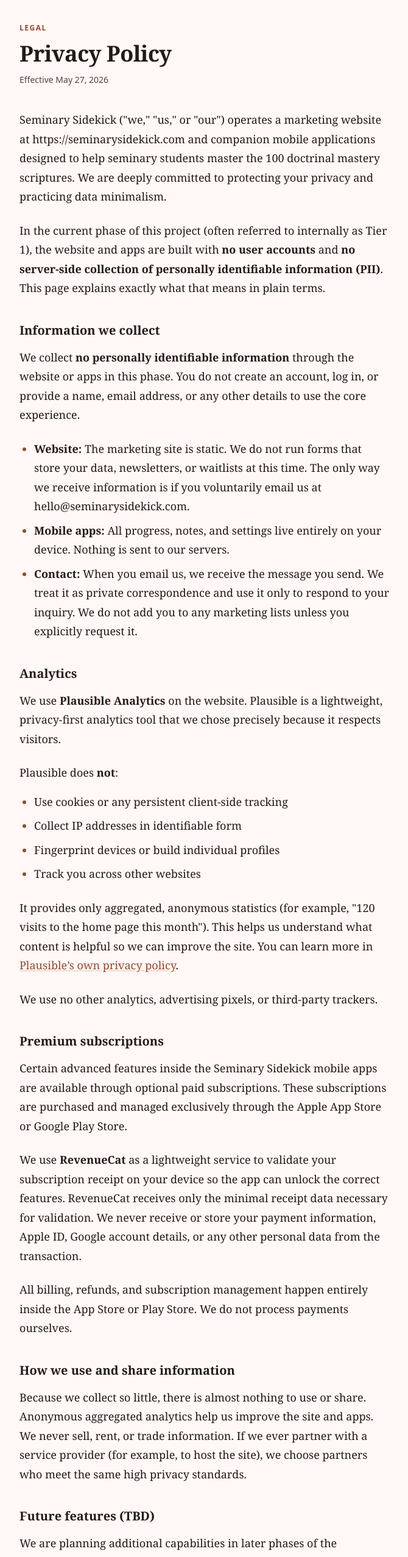
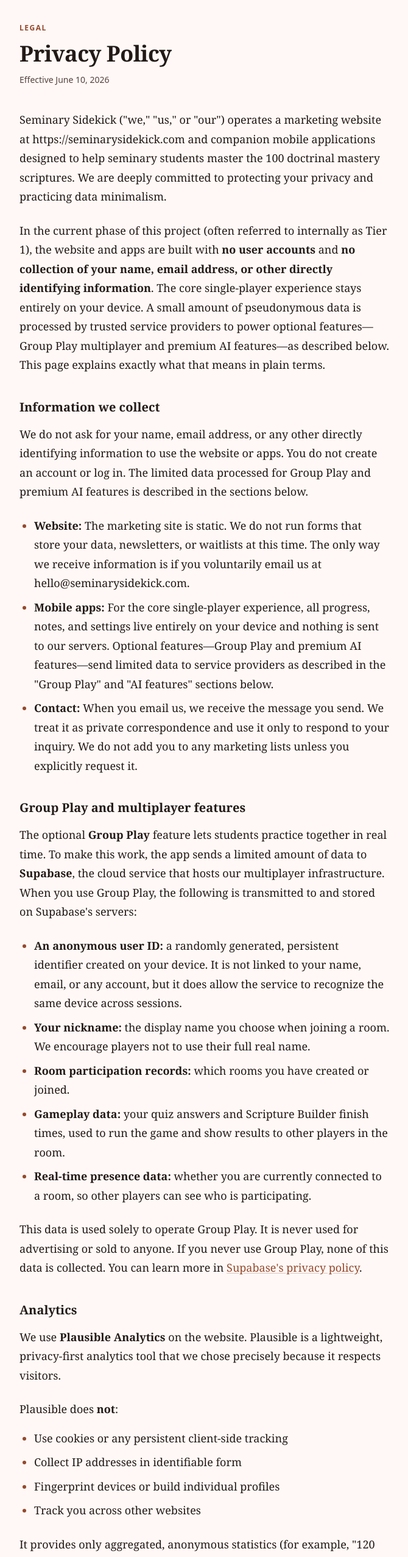
Before and after one commit to sophomorica/seminary-sidekick, a SvelteKit app: page /privacy in a window 1280 px wide. Shown: the part 140-2694 px from the top of the page at 61% size, without its empty margins (304-974 px from the left). Built offline with nearby package versions, Linux system fonts and the light colour scheme.

Commit message:
update privacy policy and tos

```diff
--- a/src/routes/privacy/+page.svelte
+++ b/src/routes/privacy/+page.svelte
@@ -1,7 +1,7 @@
 <script lang="ts">
 	import { SITE_NAME, SITE_URL, CONTACT_EMAIL } from '$lib/config/site';
 
-	const effectiveDate = 'May 27, 2026';
+	const effectiveDate = 'June 10, 2026';
 	const pageTitle = `Privacy Policy — ${SITE_NAME}`;
 	const canonical = `${SITE_URL}/privacy`;
 </script>
@@ -10,13 +10,13 @@
 	<title>{pageTitle}</title>
 	<meta
 		name="description"
-		content="Privacy policy for Seminary Sidekick. We practice data minimalism: no accounts and no server-side collection of personally identifiable information in the current phase of the project."
+		content="Privacy policy for Seminary Sidekick. We practice data minimalism: no accounts required, and the core single-player experience stays entirely on your device."
 	/>
 	<link rel="canonical" href={canonical} />
 	<meta property="og:title" content="Privacy Policy — Seminary Sidekick" />
 	<meta
 		property="og:description"
-		content="We keep things simple and private. No accounts, no PII on our servers, privacy-friendly analytics with Plausible."
+		content="We keep things simple and private. No accounts, data minimalism, and privacy-friendly analytics with Plausible."
 	/>
 	<meta property="og:type" content="website" />
 	<meta property="og:url" content={canonical} />
@@ -38,17 +38,20 @@
 	</p>
 	<p class="mb-6 font-serif text-[1.125rem] leading-[1.75] text-on-surface">
 		In the current phase of this project (often referred to internally as Tier 1), the website
-		and apps are built with <strong>no user accounts</strong> and
-		<strong>no server-side collection of personally identifiable information (PII)</strong>.
-		This page explains exactly what that means in plain terms.
+		and apps are built with <strong>no user accounts</strong> and <strong>no collection of your
+		name, email address, or other directly identifying information</strong>. The core
+		single-player experience stays entirely on your device. A small amount of pseudonymous data
+		is processed by trusted service providers to power optional features—Group Play multiplayer
+		and premium AI features—as described below. This page explains exactly what that means in
+		plain terms.
 	</p>
 
 	<!-- Information We Collect -->
 	<h2 class="mt-10 mb-4 font-serif text-headline-md text-on-surface">Information we collect</h2>
 	<p class="mb-6 font-serif text-[1.125rem] leading-[1.75] text-on-surface">
-		We collect <strong>no personally identifiable information</strong> through the website or apps
-		in this phase. You do not create an account, log in, or provide a name, email address, or any
-		other details to use the core experience.
+		We do not ask for your name, email address, or any other directly identifying information to
+		use the website or apps. You do not create an account or log in. The limited data processed
+		for Group Play and premium AI features is described in the sections below.
 	</p>
 	<ul
 		class="mb-6 list-disc space-y-2 pl-6 font-serif text-[1.125rem] leading-[1.75] text-on-surface marker:text-primary"
@@ -59,8 +62,10 @@
 			is if you voluntarily email us at {CONTACT_EMAIL}.
 		</li>
 		<li>
-			<strong>Mobile apps:</strong> All progress, notes, and settings live entirely on your device.
-			Nothing is sent to our servers.
+			<strong>Mobile apps:</strong> For the core single-player experience, all progress, notes,
+			and settings live entirely on your device and nothing is sent to our servers. Optional
+			features—Group Play and premium AI features—send limited data to service providers as
+			described in the "Group Play" and "AI features" sections below.
 		</li>
 		<li>
 			<strong>Contact:</strong> When you email us, we receive the message you send. We treat it
@@ -68,6 +73,49 @@
 			any marketing lists unless you explicitly request it.
 		</li>
 	</ul>
+
+	<!-- Group Play (Supabase) -->
+	<h2 class="mt-10 mb-4 font-serif text-headline-md text-on-surface">
+		Group Play and multiplayer features
+	</h2>
+	<p class="mb-6 font-serif text-[1.125rem] leading-[1.75] text-on-surface">
+		The optional <strong>Group Play</strong> feature lets students practice together in real time.
+		To make this work, the app sends a limited amount of data to <strong>Supabase</strong>, the
+		cloud service that hosts our multiplayer infrastructure. When you use Group Play, the
+		following is transmitted to and stored on Supabase's servers:
+	</p>
+	<ul
+		class="mb-6 list-disc space-y-2 pl-6 font-serif text-[1.125rem] leading-[1.75] text-on-surface marker:text-primary"
+	>
+		<li>
+			<strong>An anonymous user ID:</strong> a randomly generated, persistent identifier created
+			on your device. It is not linked to your name, email, or any account, but it does allow
+			the service to recognize the same device across sessions.
+		</li>
+		<li>
+			<strong>Your nickname:</strong> the display name you choose when joining a room. We
+			encourage players not to use their full real name.
+		</li>
+		<li><strong>Room participation records:</strong> which rooms you have created or joined.</li>
+		<li>
+			<strong>Gameplay data:</strong> your quiz answers and Scripture Builder finish times, used
+			to run the game and show results to other players in the room.
+		</li>
+		<li>
+			<strong>Real-time presence data:</strong> whether you are currently connected to a room, so
+			other players can see who is participating.
+		</li>
+	</ul>
+	<p class="mb-6 font-serif text-[1.125rem] leading-[1.75] text-on-surface">
+		This data is used solely to operate Group Play. It is never used for advertising or sold to
+		anyone. If you never use Group Play, none of this data is collected. You can learn more in <a
+			href="https://supabase.com/privacy"
+			target="_blank"
+			rel="noopener noreferrer"
+			class="focus-ring text-primary underline decoration-primary/30 underline-offset-2 hover:decoration-primary"
+			>Supabase's privacy policy</a
+		>.
+	</p>
 
 	<!-- Analytics -->
 	<h2 class="mt-10 mb-4 font-serif text-headline-md text-on-surface">Analytics</h2>
@@ -119,15 +167,46 @@
 		Play Store. We do not process payments ourselves.
 	</p>
 
+	<!-- AI features (xAI Grok) -->
+	<h2 class="mt-10 mb-4 font-serif text-headline-md text-on-surface">
+		Premium AI features (xAI Grok)
+	</h2>
+	<p class="mb-6 font-serif text-[1.125rem] leading-[1.75] text-on-surface">
+		Some optional premium features are powered by <strong>Grok</strong>, an AI service operated by
+		<strong>xAI</strong>. These include Ask Your Sidekick chat, AI-generated journal prompts,
+		AI-driven goal suggestions, and Grok-voiced narration. When you use one of these features, the
+		text you enter (such as a chat question or journal-related input) is sent to xAI's servers to
+		generate a response. For narration, the scripture or app text being read aloud is sent to
+		generate the audio.
+	</p>
+	<p class="mb-6 font-serif text-[1.125rem] leading-[1.75] text-on-surface">
+		If you use the voice-to-journal feature, your speech is converted to text on your device, and
+		that transcribed text is then sent to xAI to generate journal prompts or responses. Your audio
+		recording itself is not sent.
+	</p>
+	<p class="mb-6 font-serif text-[1.125rem] leading-[1.75] text-on-surface">
+		We do not send your name, email, or other identifying information with these requests, and we
+		do not use your AI conversations for advertising. We encourage you not to include sensitive
+		personal details in text you submit to AI features. xAI processes this data as a service
+		provider under <a
+			href="https://x.ai/legal/privacy-policy"
+			target="_blank"
+			rel="noopener noreferrer"
+			class="focus-ring text-primary underline decoration-primary/30 underline-offset-2 hover:decoration-primary"
+			>xAI's privacy policy</a
+		>. If you never use the AI features, no data is sent to xAI.
+	</p>
+
 	<!-- How we use and share -->
 	<h2 class="mt-10 mb-4 font-serif text-headline-md text-on-surface">
 		How we use and share information
 	</h2>
 	<p class="mb-6 font-serif text-[1.125rem] leading-[1.75] text-on-surface">
 		Because we collect so little, there is almost nothing to use or share. Anonymous aggregated
-		analytics help us improve the site and apps. We never sell, rent, or trade information. If
-		we ever partner with a service provider (for example, to host the site), we choose partners
-		who meet the same high privacy standards.
+		analytics help us improve the site and apps. We never sell, rent, or trade information. The
+		service providers described above—Supabase (Group Play), xAI (AI features), and RevenueCat
+		(subscription validation)—process data only to provide their respective services to us, and
+		we choose partners who meet high privacy standards.
 	</p>
 
 	<!-- Future features -->
@@ -144,7 +223,8 @@
 	<h2 class="mt-10 mb-4 font-serif text-headline-md text-on-surface">Children’s privacy</h2>
 	<p class="mb-6 font-serif text-[1.125rem] leading-[1.75] text-on-surface">
 		Our services are intended for seminary students, generally ages 14–18, and the adults who
-		teach and support them. We do not knowingly collect personal information from children under
+		teach and support them. Consistent with our Terms of Use, the Services are available to
+		anyone 13 or older. We do not knowingly collect personal information from children under
 		13. If you believe we have received information from a child under 13, please contact us
 		immediately so we can address it.
 	</p>
@@ -152,10 +232,11 @@
 	<!-- Your rights -->
 	<h2 class="mt-10 mb-4 font-serif text-headline-md text-on-surface">Your rights</h2>
 	<p class="mb-6 font-serif text-[1.125rem] leading-[1.75] text-on-surface">
-		Because we do not collect or store personal data on our servers in this phase, there are no
-		individual records for us to retrieve, correct, or delete. If you have corresponded with us
-		by email and would like us to remove or forget that conversation, simply ask—we will honor
-		reasonable requests.
+		For the core experience, we do not collect or store personal data on our servers, so there
+		are no individual records for us to retrieve, correct, or delete. If you have used Group
+		Play and would like the data associated with your anonymous ID or nickname removed, or if
+		you have corresponded with us by email and would like us to remove or forget that
+		conversation, simply ask—we will honor reasonable requests.
 	</p>
 	<p class="mb-6 font-serif text-[1.125rem] leading-[1.75] text-on-surface">
 		You are always free to stop using the site and apps at any time.
--- a/src/routes/terms/+page.svelte
+++ b/src/routes/terms/+page.svelte
@@ -1,7 +1,7 @@
 <script lang="ts">
 	import { SITE_NAME, SITE_URL, CONTACT_EMAIL } from '$lib/config/site';
 
-	const lastUpdated = 'May 27, 2026';
+	const lastUpdated = 'June 10, 2026';
 	const pageTitle = `Terms of Use — ${SITE_NAME}`;
 	const canonical = `${SITE_URL}/terms`;
 </script>
@@ -51,8 +51,10 @@
 		optional premium features for those who choose to subscribe.
 	</p>
 	<p class="mb-6 font-serif text-[1.125rem] leading-[1.75] text-on-surface">
-		The current phase of the project does not require or support user accounts. Everything you
-		do on the website and in the apps stays on your device.
+		The current phase of the project does not require or support user accounts. The core
+		single-player experience stays on your device. Optional features such as Group Play
+		multiplayer and premium AI features involve limited data processing by service providers,
+		as described in our Privacy Policy.
 	</p>
 
 	<!-- Eligibility -->
@@ -70,7 +72,8 @@
 	</h2>
 	<p class="mb-6 font-serif text-[1.125rem] leading-[1.75] text-on-surface">
 		In this phase, you do not need to create an account or provide personal information to use
-		the website or apps. Your progress and settings are stored locally on your device. Future
+		the website or apps. Your progress and settings for the core single-player experience are
+		stored locally on your device. Future
 		phases may introduce optional accounts for features such as teacher resources or community
 		sharing. When that happens, we will update these Terms and provide clear notice.
 	</p>
@@ -96,14 +99,36 @@
 		RevenueCat to help the apps recognize valid subscriptions on your device. We do not handle
 		payments, store credit card information, or manage billing directly.
 	</p>
+	<p class="mb-4 font-serif text-[1.125rem] leading-[1.75] text-on-surface">
+		The following terms apply to all auto-renewing subscriptions:
+	</p>
+	<ul
+		class="mb-6 list-disc space-y-2 pl-6 font-serif text-[1.125rem] leading-[1.75] text-on-surface marker:text-primary"
+	>
+		<li>
+			Payment will be charged to your Apple ID or Google account at confirmation of purchase.
+		</li>
+		<li>
+			Your subscription automatically renews unless auto-renew is turned off at least 24 hours
+			before the end of the current period.
+		</li>
+		<li>
+			Your account will be charged for renewal within 24 hours prior to the end of the current
+			period, at the price of the plan you selected.
+		</li>
+		<li>
+			You can manage your subscriptions and turn off auto-renewal at any time in your App Store
+			or Google Play account settings after purchase.
+		</li>
+		<li>
+			Any unused portion of a free trial period, if offered, will be forfeited when you purchase
+			a subscription.
+		</li>
+	</ul>
 	<ul
 		class="mb-6 list-disc space-y-2 pl-6 font-serif text-[1.125rem] leading-[1.75] text-on-surface marker:text-primary"
 	>
 		<li>Payment is processed entirely by Apple or Google according to their own terms.</li>
-		<li>
-			You may manage, cancel, or change your subscription at any time through your device’s
-			App Store or Play Store settings.
-		</li>
 		<li>Refunds and billing disputes are handled by Apple or Google under their policies.</li>
 		<li>
 			Subscription prices are set by us and may change; any changes will be communicated
```
